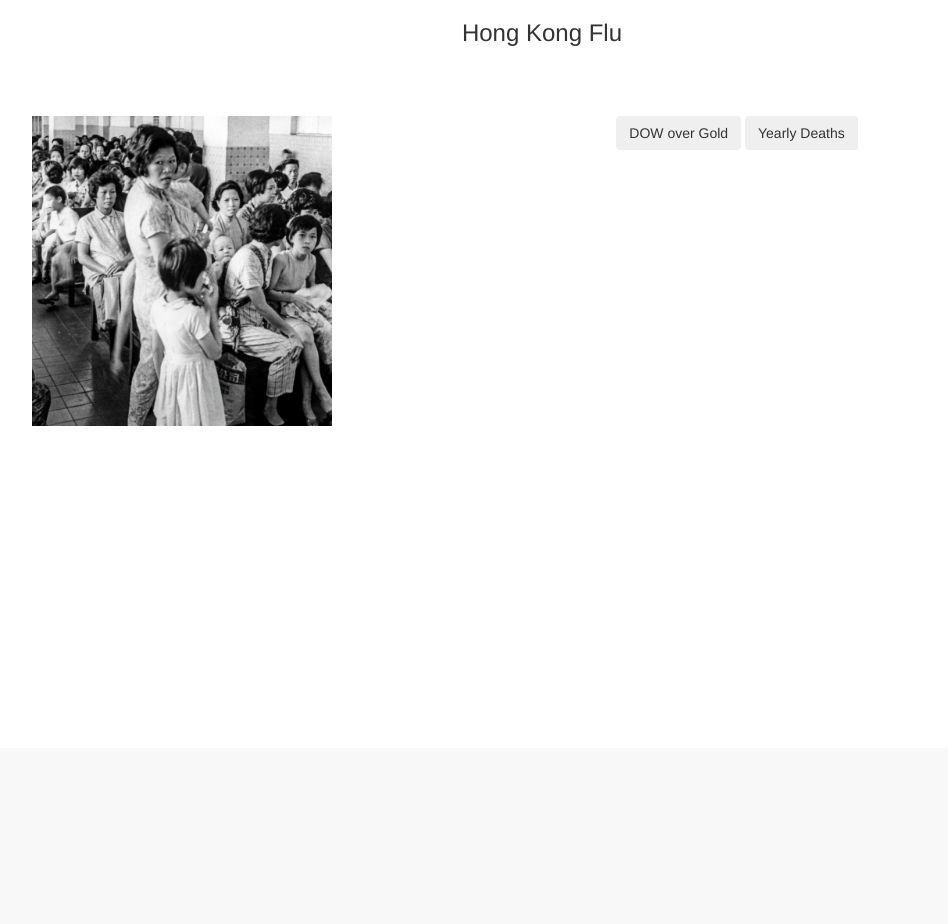
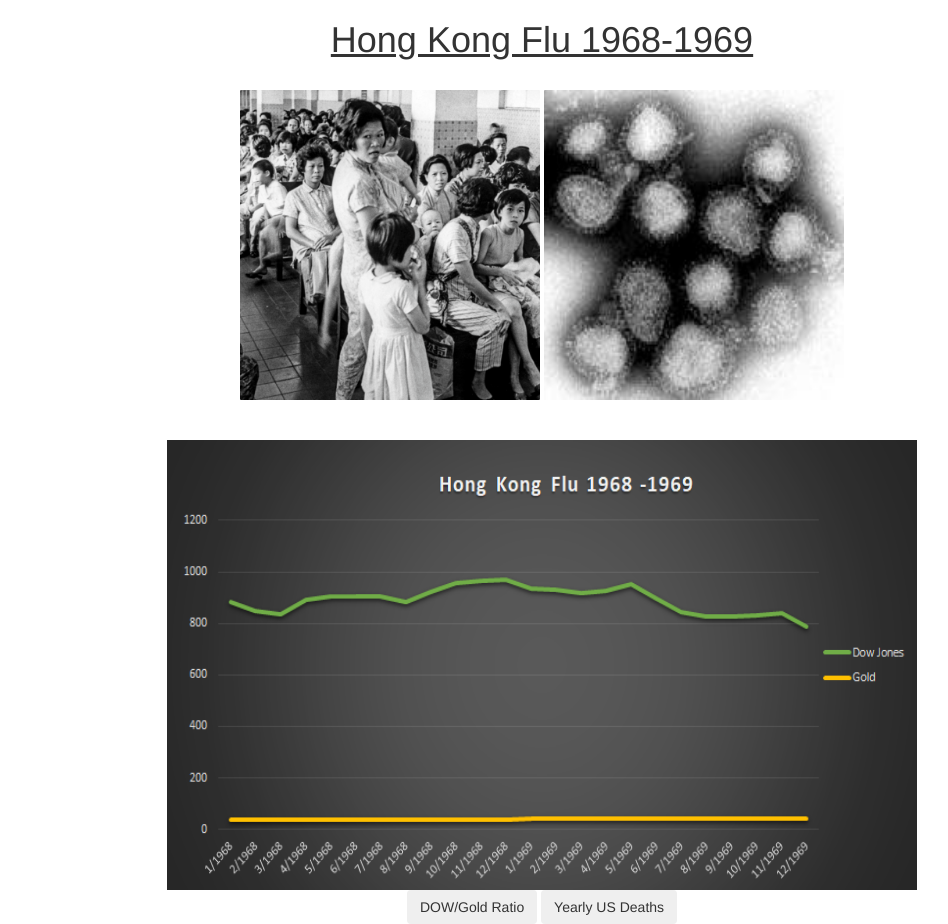
Before and after one commit to pandemicgoldprices/pandemicgoldprices, a Flask app: page /hong_kong_flu in a window 1280 px wide. Shown: the part 52-976 px from the top of the page, without its empty margins (98-1046 px from the left). Before the commit the page ends 478 px from the top, so only its background shows below. Run offline with Flask 2, Linux system fonts and the light colour scheme; data that the repository does not hold is empty; some libraries are stand-ins or nearby versions.

Commit message:
finished but pending suggestions

```diff
--- /dev/null
+++ b/static/renderPlotlyHK.js
@@ -0,0 +1,279 @@
+
+function apiData(divId, data){
+  console.log(data)
+
+
+ Months = []
+ Change_in_DOWoverGold = []
+
+data.forEach(e => {
+  Months.push(e.date)
+  Change_in_DOWoverGold.push(e.dowoverGold)
+
+});
+
+let trace5 = {
+  x: Months,
+  y: Change_in_DOWoverGold,
+  mode: 'lines+markers',
+  type: 'scatter',
+  marker: {
+    color: 'rgb(255, 215, 0)'
+  },
+  line: {
+    color: 'rgb(255, 215, 0)'
+  }
+};
+
+let plotData = [trace5];
+var layout = {
+yaxis: {
+  title: 'DOW/GOLD RATIO' }
+};
+
+Plotly.newPlot(divId, plotData, layout);
+
+
+
+}
+
+
+
+
+
+
+function myFunc(vars) {
+  return vars
+}
+/// a function which renders new plots based on what is passed in
+function renderPlotsType1() {
+
+    new Chart(document.getElementById("line-chart"), {
+        type: 'line',
+        data: {
+        labels: [1500,1600,1700,1750,1800,1850,1900,1950,1999,2050],
+        datasets: [{
+            data: [86,114,106,106,107,111,133,221,783,2478],
+            label: "Africa",
+            borderColor: "#3e95cd",
+            fill: false
+            }
+        ]
+    },
+    options: {
+    title: {
+        display: true,
+        text: 'World population per region (in millions)'
+    }
+    }
+})
+}
+
+
+
+
+
+function renderPlotsType2(){
+
+new Chart(document.getElementById("mixed-chart"), {
+    type: 'bar',
+    data: {
+      labels: ["1900", "1950", "1999", "2050"],
+      datasets: [{
+          label: "Europe",
+          type: "line",
+          borderColor: "#8e5ea2",
+          data: [408,547,675,734],
+          fill: false
+        }, {
+          label: "Africa",
+          type: "line",
+          borderColor: "#3e95cd",
+          data: [133,221,783,2478],
+          fill: false
+        }, {
+          label: "Europe",
+          type: "bar",
+          backgroundColor: "rgba(0,0,0,0.2)",
+          data: [408,547,675,734],
+        }, {
+          label: "Africa",
+          type: "bar",
+          backgroundColor: "rgba(0,0,0,0.2)",
+          backgroundColorHover: "#3e95cd",
+          data: [133,221,783,2478]
+        }
+      ]
+    },
+    options: {
+      title: {
+        display: true,
+        text: 'Population growth (millions): Europe & Africa'
+      },
+      legend: { display: false }
+    }
+})
+}
+
+function renderMonthlyDeaths(divId, deathsData){
+
+  months = []
+  dowGold = []
+  deaths = []
+  jsonData = JSON.parse(deathsData)
+
+  jsonData.forEach(d => {
+    months.push(d.Month)
+    dowGold.push(d.dow_gold_change_next_month * 10)
+    deaths.push(d.US_Deaths_per_100k)
+
+  });
+
+  renderBarAndLineChart(divId, months, "Dow to Gold Ratio", dowGold, "US Deaths (per 100K)", deaths )
+}
+
+
+function renderBarAndLineChart(divId, xAxis, xLineLabel, xLineData, yBarLabel, yBarData ) {
+
+  new Chart( document.getElementById(divId), {
+    type: 'bar',
+    data: {
+      labels: xAxis,
+      datasets: [{
+          label: xLineLabel,
+          type: "line",
+          borderColor: "#8e5ea2",
+          data: xLineData,
+          fill: true
+        }, {
+          label: yBarLabel,
+          type: "bar",
+          backgroundColor: "rgba(0,0,0,0.2)",
+          data: yBarData,
+        }
+      ]
+    },
+      options: {
+        title: {
+          display: true,
+          // text: 'US Death Toll vs Market Activity'
+        },
+        legend: { display: true }
+      }
+  })
+ }
+
+
+/** a function which renders the dow/gold monthly change for a period of years */
+/** divID is the id placeholder in the html div  */
+function renderDowOverGoldPlot(divId, data){
+
+  /*** data sample
+  [{'_id': ObjectId('5ed42e9f4d18271a686d4b89'), 'year': 1918, 'month': 'Jan', 'dow_average': '75.66', 'month_int': 1, 'gold_price':
+  19.84, 'DOW_div_gold': 3.81374808, 'dow_div_gold_monthly_change': 0.28}, {'_id': ObjectId('5ed42e9f4d18271a686d4b8a'), 'year': 19
+ 18, 'month': 'Feb', 'dow_average': '79.83', 'month_int': 2, 'gold_price': 19.84, 'DOW_div_gold': 4.0235635080000005, 'dow_div_gold
+ _monthly_change': 0.21},
+
+ */
+
+
+
+//chartData = myFunc({data})
+console.log("data in plot function")
+console.log(data)
+
+
+ Months = []
+ Change_in_DOWoverGold = []
+
+data.forEach(e => {
+  Months.push(e.year + "/" + e.month_int)
+  Change_in_DOWoverGold.push(e.dow_div_gold_monthly_change)
+
+});
+
+let trace1 = {
+  x: Months,
+  y: Change_in_DOWoverGold,
+  mode: 'lines+markers',
+  type: 'scatter',
+  marker: {
+    color: 'rgb(255, 215, 0)'
+  },
+  line: {
+    color: 'rgb(255, 215, 0)'
+  }
+};
+
+let plotData = [trace1];
+var layout = {
+  autosize: false,
+  width: 1200,
+  height: 600,
+  xaxis: {
+    title: 'Months'},
+    yaxis: {
+      title: "DOW/GOLD ratio",
+      showlegend:true
+    }
+};
+
+
+Plotly.newPlot(divId, plotData,layout);
+
+
+
+}
+
+/** a function to render monthly deaths in some pandemics
+ * arguments are the id of the div and the data passed in
+ */
+
+function renderDeathsMonthly(divId, data){
+
+
+ /**
+  * {'_id': ObjectId('5ed5be86f621c1b0029d96b3'), 'Month': '2020/4', 'US_Deaths_per_100k': 21.6, 'dow_gold_change_next_month': 0.37}
+  */
+
+//chartData = myFunc({data})
+
+console.log(data)
+
+
+ Months = []
+ Deaths = []
+
+data.forEach(e => {
+  Months.push(e.Month)
+  Deaths.push(e.US_Deaths_per_100k)
+
+});
+
+let trace2 = {
+  x: Months,
+  y: Deaths,
+  mode: 'lines+markers',
+  type: 'scatter'
+};
+
+let plotData2 = [trace2];
+
+var layout = {
+  autosize: false,
+  width: 1000,
+  height: 600,
+
+  xaxis: {
+    title: 'Months 1957-1969'},
+    yaxis: {
+      title: "US Deaths Per 100k",
+      showlegend:true
+    }
+};
+
+Plotly.newPlot(divId, plotData2, layout);
+
+
+
+}
--- a/templates/hong_kong_flu.html
+++ b/templates/hong_kong_flu.html
@@ -7,7 +7,7 @@
     <script src="http://d3js.org/d3.v5.min.js" charset="utf-8"></script>
 
 
-    <script type="text/javascript" src="/renderPlotly.js"></script>
+    <script type="text/javascript" src="/renderPlotlyHK.js"></script>
     <!-- <script src="{{url_for('static', filename='renderPlotly.js')}}"></script> -->
         <meta name="viewport" content="width=device-width, initial-scale=1">
     <link rel="stylesheet" href="https://maxcdn.bootstrapcdn.com/bootstrap/3.4.1/css/bootstrap.min.css">
@@ -31,6 +31,13 @@
           width: 100%; /* Set width to 100% */
           margin: auto;
           min-height:200px;
+      }
+      #underline {
+      text-decoration: underline;
+      }
+
+      .center{
+        align-items: center;
       }
 
       /* Hide the carousel text when the screen is less than 600 pixels wide */
@@ -62,23 +69,30 @@
 
 
           <div class="container text-center">
-            <h3>Hong Kong Flu</h3><br>
+            <h1 id="underline">Hong Kong Flu 1968-1969</h1><br>
             <div class="row">
-              <div class="col-sm-4">
-                <br>
-                <br>
+              <div class="col-sm-12">
+                <img src="hongkongflu.png" style="float:center;width:300px;height:310px;border-radius: 1px;">
+                <img src="influenza_virus.png" style="float:center;width:300px;height:310px;border-radius: 1px">
+              </div>
+            </div>
+            <br>
+            <br>
+
+            <div class="row">
+              <div class="col-sm-12">
+                <img src="augustine_chart_hk.png" style=" float:center;
+              ;width:750px;height:450px">
+              </div>
+            </div>
+
+            <div class="buttons">
+              <button id = "myButtonOne" type="button" class="btn btn-secondary center"  onClick="renderDowOverGoldPlot('swineDowGold',{{ data1 }} )">DOW/Gold Ratio </button>
+              <button id = "myButtonTwo" type="button" class="btn btn-secondary" onClick="renderDeathsMonthly('deaths',{{data2}})">Yearly US Deaths</button>
+            </div>
+          </div>
 
 
-
-                <img src="hongkongflu.png" style="float:right;width:300px;height:310px;">
-              </div>
-
-          <br>
-          <br>
-
-          <!-- <button id = "myButtonOne" type="button" class="btn btn-secondary" onClick="renderDowOverGoldPlot('myPlot',{ data })">Button One</button>           -->
-          <button id = "myButtonOne" type="button" class="btn btn-secondary" onClick="renderDowOverGoldPlot('swineDowGold',{{ data1 }} )">DOW over Gold</button>
-          <button id = "myButtonTwo" type="button" class="btn btn-secondary" onClick="renderDeathsMonthly('deaths',{{data2}})">Yearly Deaths</button>
 
 
     </div>
```
Also changed, not shown: static/Influenza_virus.png (added), static/augustine_chart_hk.png (added).
